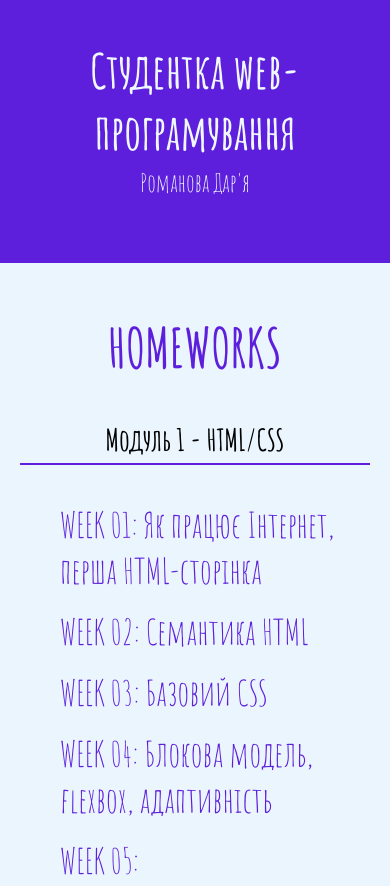
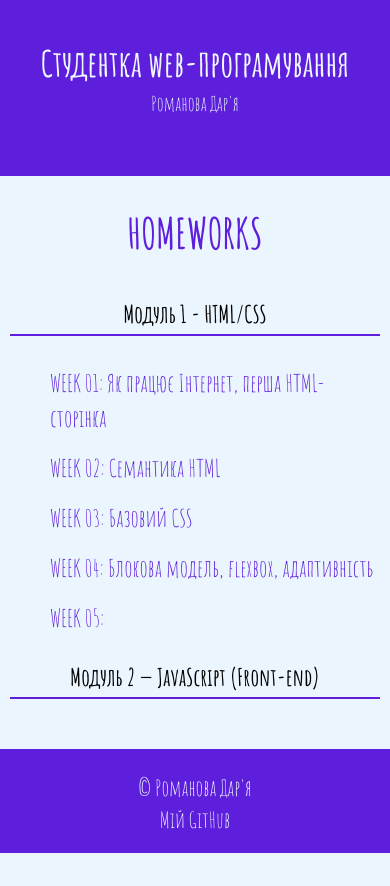
Before and after one commit to Oriado/websites, a plain HTML site: page index.html in a window 390 px wide. Shown: the top 886 px of the page. After the commit the page ends 853 px from the top, so only its background shows below. Drawn offline with Linux system fonts and the light colour scheme.

Commit message:
updated slyle.css

```diff
--- a/style.css
+++ b/style.css
@@ -85,3 +85,33 @@ footer{
     color: aliceblue;
     font-size: 30px;
 }
+@media(max-width: 768px) {
+    header h1{
+        font-size: 36px;
+    }
+    header p{
+        font-size: 20px;
+    }
+    main{
+        padding: 20px 10px;
+    }
+    .block-with-homework{
+        font-size: 28px;
+    }
+    section h2{
+        font-size: 24px;
+    }
+    a {
+        font-size: 24px;
+    }
+    footer{
+        flex-direction: column;
+        align-items: center;
+        text-align: center;
+    }
+    .footer-left,
+    .footer-right a {
+    font-size: 22px;
+    margin: 5px 0;
+  }
+}
```
